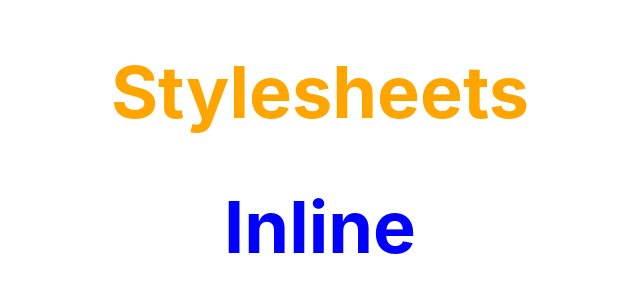
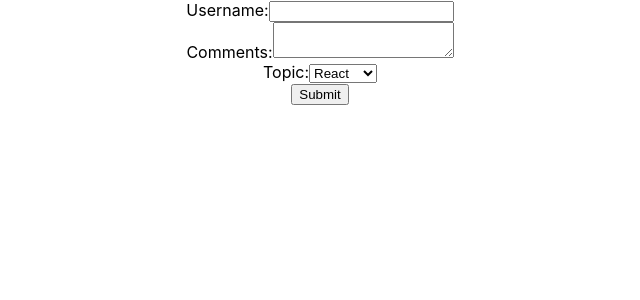
Before and after one commit to Navneet2569/Learning-React, a React (Create React App) app in the folder hello-world/: page / in a window 1280 px wide. Shown: the top 300 px of the page, without its empty margins (320-960 px from the left). Built offline with nearby package versions, Linux system fonts and the light colour scheme.

Commit message:
Basic of form handling

```diff
--- a/hello-world/src/App.js
+++ b/hello-world/src/App.js
@@ -13,6 +13,7 @@
 import NameList from "./components/NameList";
 import Stylesheets from "./components/Stylesheets";
 import Inline from "./components/Inline";
+import Form from "./components/Form";
 
 function App() {
   return (
@@ -45,8 +46,10 @@
 
       <NameList /> */}
       {/* //Next Lesson */}
-      <Stylesheets primary={true} />
-      <Inline />
+      {/* <Stylesheets primary={true} />
+      <Inline /> */}
+
+      <Form />
     </div>
   );
 }
--- /dev/null
+++ b/hello-world/src/components/Form.js
@@ -0,0 +1,66 @@
+import React, { Component } from "react";
+
+class Form extends Component {
+  constructor(props) {
+    super(props);
+
+    this.state = {
+      username: "",
+      comments: "",
+      topic: "react",
+    };
+  }
+  handleUsernameChange = (event) => {
+    this.setState({
+      username: event.target.value,
+    });
+  };
+  handleCommentsChange = (event) => {
+    this.setState({
+      comments: event.target.value,
+    });
+  };
+  handleTopicChange = (event) => {
+    this.setState({
+      topic: event.target.value,
+    });
+  };
+  handleSubmit = (event) => {
+    alert(
+      `${this.state.username}, ${this.state.comments}, ${this.state.topic}`
+    );
+    event.preventDefault();
+  };
+  render() {
+    return (
+      <form onSubmit={this.handleSubmit}>
+        <div>
+          <label>Username:</label>
+          <input
+            type="text"
+            value={this.state.username}
+            onChange={this.handleUsernameChange}
+          />
+        </div>
+        <div>
+          <label>Comments:</label>
+          <textarea
+            value={this.state.comments}
+            onChange={this.handleCommentsChange}
+          ></textarea>
+        </div>
+        <div>
+          <label>Topic:</label>
+          <select value={this.state.topic} onChange={this.handleTopicChange}>
+            <option value="react">React</option>
+            <option value="angular">Angular</option>
+            <option value="vue">Vue</option>
+          </select>
+        </div>
+        <button type="submit">Submit</button>
+      </form>
+    );
+  }
+}
+
+export default Form;
```
